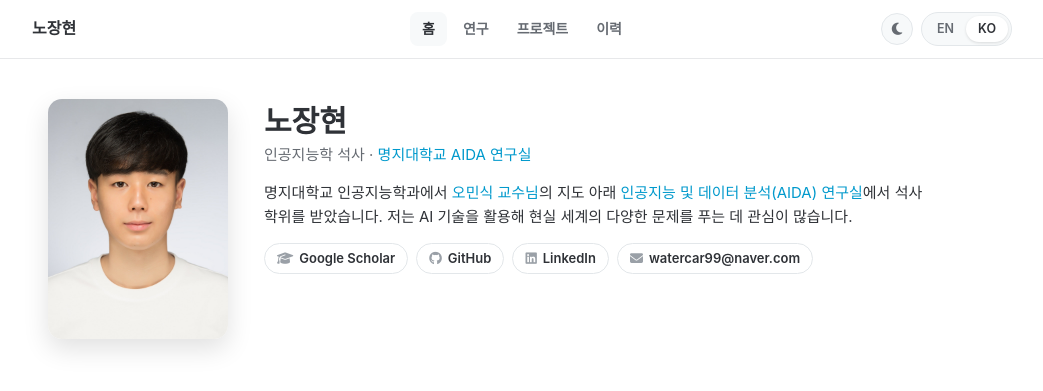
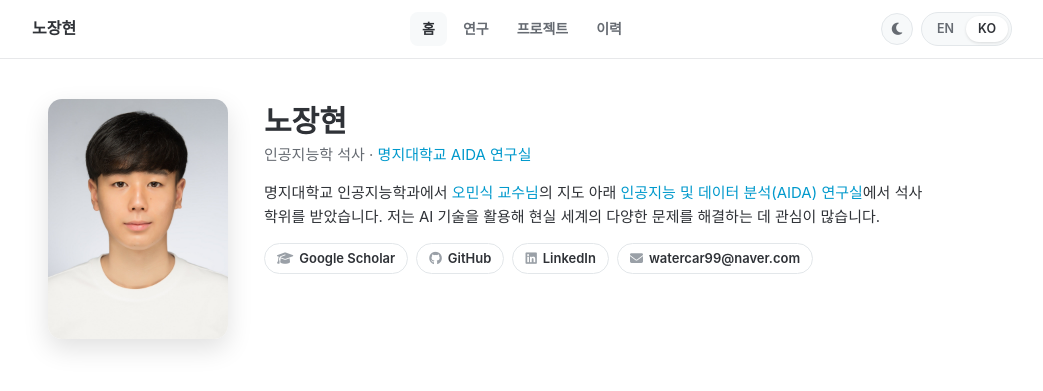
Before and after one commit to janghyunnoh/janghyunnoh.github.io, a Jekyll site: the page built from ko/index.md, in a window 1280 px wide and 1375 px high. Shown: the top 391 px of the window, without its empty margins (118-1161 px from the left). Built offline with Jekyll 4.4.1, drawn with Linux system fonts in a browser that asks for light colours.

Commit message:
About (KO): 푸는 -> 해결하는
Co-Authored-By: Claude Opus 5.5 <noreply@anthropic.com>
Claude-Session: https://claude.ai/code/session_01KSQJoZP1auZdYkoBxWPSet

```diff
--- a/_data/profile.yml
+++ b/_data/profile.yml
@@ -31,4 +31,4 @@ about: >-
 about_ko: >-
   명지대학교 인공지능학과에서 <a href="https://minsik-bioinfo.github.io/online-cv/">오민식 교수님</a>의 지도 아래
   <a href="https://ailab-mju.github.io/">인공지능 및 데이터 분석(AIDA) 연구실</a>에서 석사 학위를 받았습니다.
-  저는 AI 기술을 활용해 현실 세계의 다양한 문제를 푸는 데 관심이 많습니다.
+  저는 AI 기술을 활용해 현실 세계의 다양한 문제를 해결하는 데 관심이 많습니다.
```
